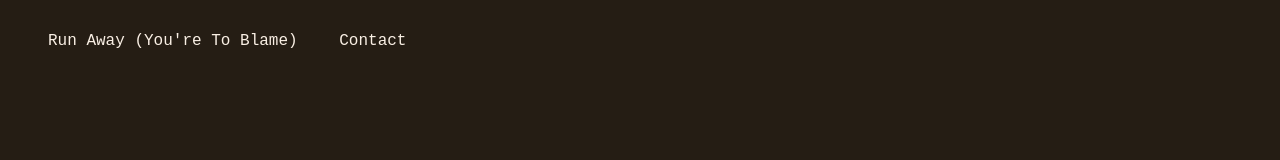
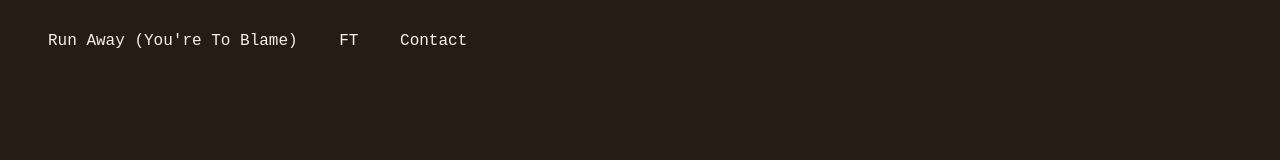
Before and after one commit to alaskabelle/alaskasargentcom, a website built with Vite: page index.html in a window 1280 px wide. Shown: the top 160 px of the page. Built offline with nearby package versions, Linux system fonts and the light colour scheme.

Commit message:
Update index.html

```diff
--- a/index.html
+++ b/index.html
@@ -14,6 +14,7 @@
 		<div class="circle"></div>
 		<ul>
 			<a href="https://ffm.to/asrunaway">Run Away (You're To Blame)</a>
+			<a href="/img/Wallpaper.png">FT</a>
 			<a href="mailto:contact@alaskasargent.com">Contact</a>
 		</ul>
 		<div class="copyright">
```
